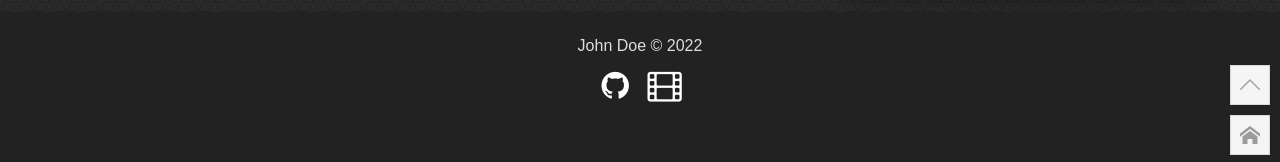
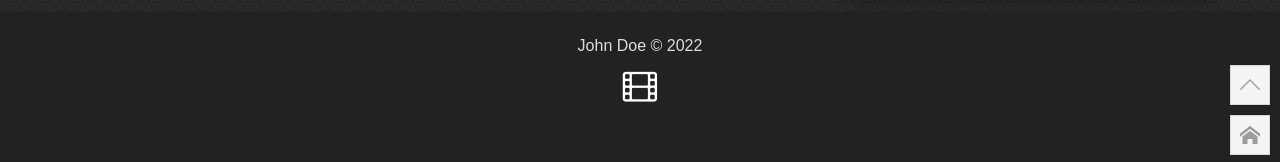
Before and after one commit to fjgrsd/fjgrsd.github.io, a plain HTML site: page archives/2022/03/index.html in a window 1280 px wide. Shown: the part 582-744 px from the top of the page. Drawn offline with nearby package versions, Linux system fonts and the light colour scheme; some packages are replaced by stand-ins of ours; files that its build step writes are made by us from their sources; a script that the page names is missing; files whose address does not match are found by name.

Commit message:
Site updated: 2022-03-28 00:20:45

```diff
--- a/archives/2022/03/index.html
+++ b/archives/2022/03/index.html
@@ -146,13 +146,6 @@
             <p>John Doe &copy; 2022</p>
             <ul class="social-media">
 
-                <li>
-                    <a title="github" href="https://github.com/https://github.com/fjgrsd"
-                       target="_blank">
-                        <i class="fa fa-github fa-2x"></i>
-                    </a>
-                </li>
-
 
                 <li>
                     <a title="hexo-theme-clean-dark" href="https://github.com/howardliu-cn/hexo-theme-clean-dark"
```
Also changed, not shown: index.html (+0 -7 lines).
